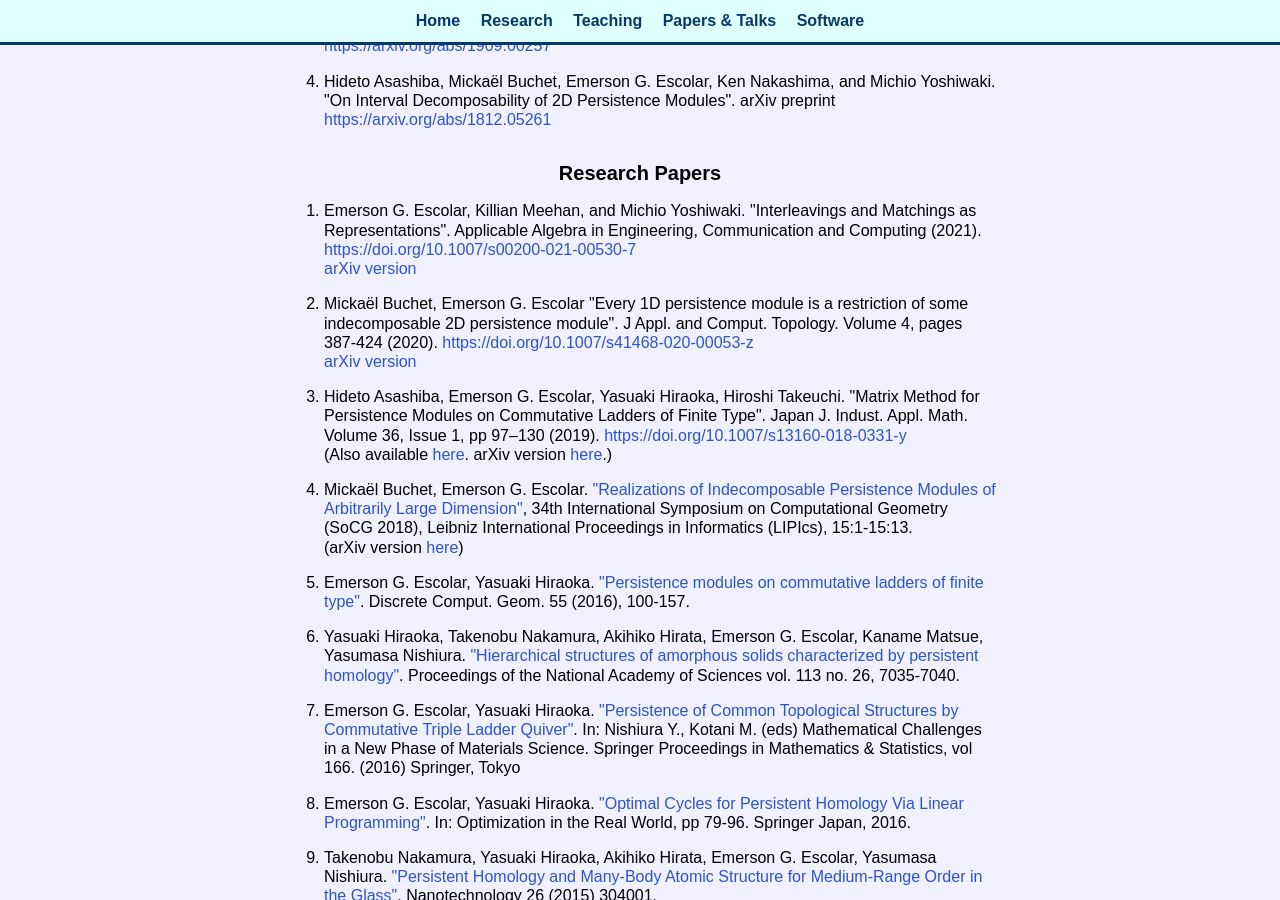
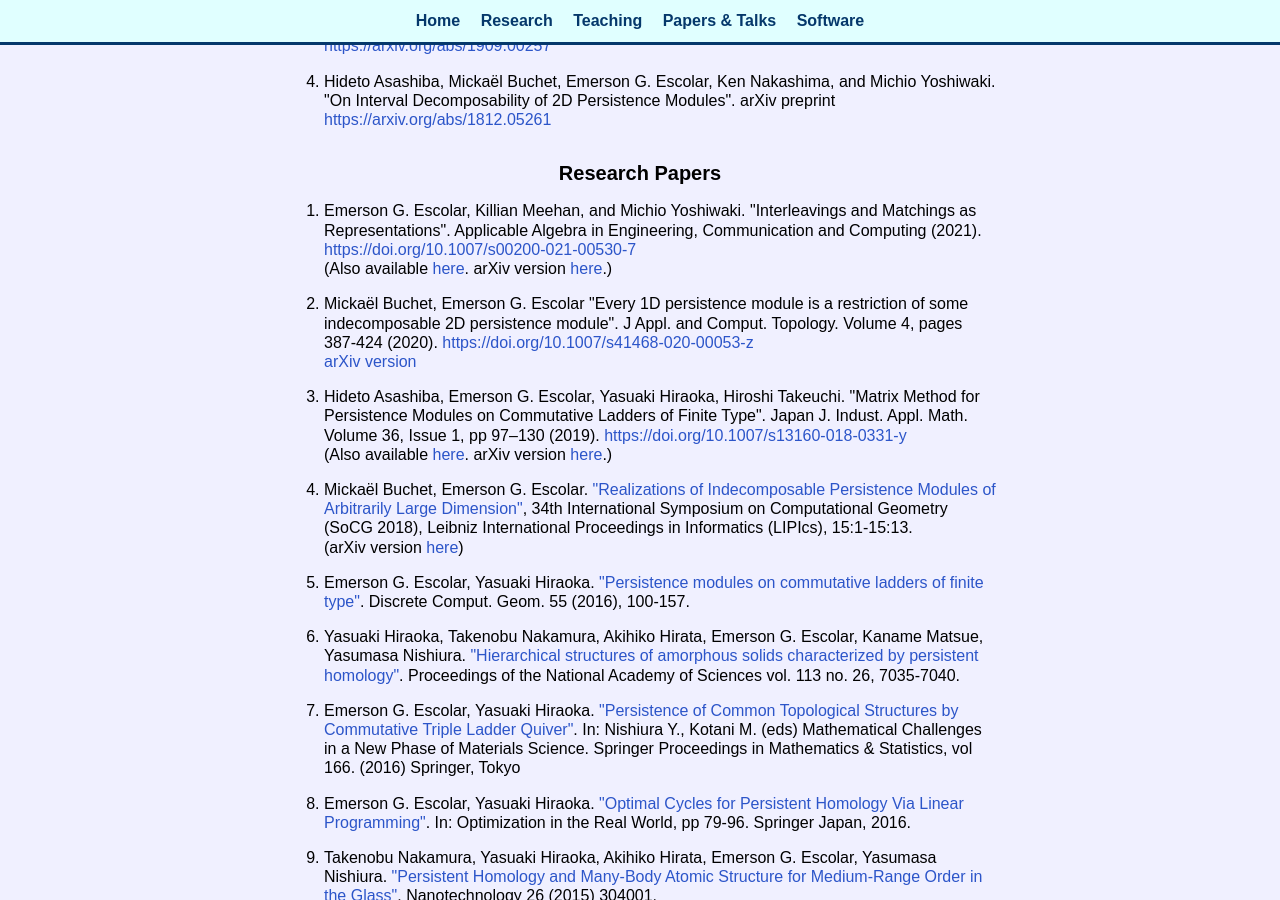
Before and after one commit to emerson-escolar/emerson-escolar.github.io, a Jekyll site: the page built from research_lists.html, in a window 1280 px wide and 900 px high, scrolled down 466 px. Built offline with Jekyll 4.4.1, drawn with Linux system fonts in a browser that asks for light colours.

Commit message:
update interleavings link

```diff
--- a/research_lists.html
+++ b/research_lists.html
@@ -83,9 +83,9 @@
         https://doi.org/10.1007/s00200-021-00530-7</a>
 
       <br />
-      <a target="_blank" href=https://arxiv.org/abs/2004.03840>
-        arXiv version
-      </a>
+      (Also available <a target="blank" href="https://rdcu.be/cz1pZ">here</a>.
+      arXiv version <a target="_blank" href="https://arxiv.org/abs/2004.03840">
+        here</a>.)
     </li>
 
     <li>
```
